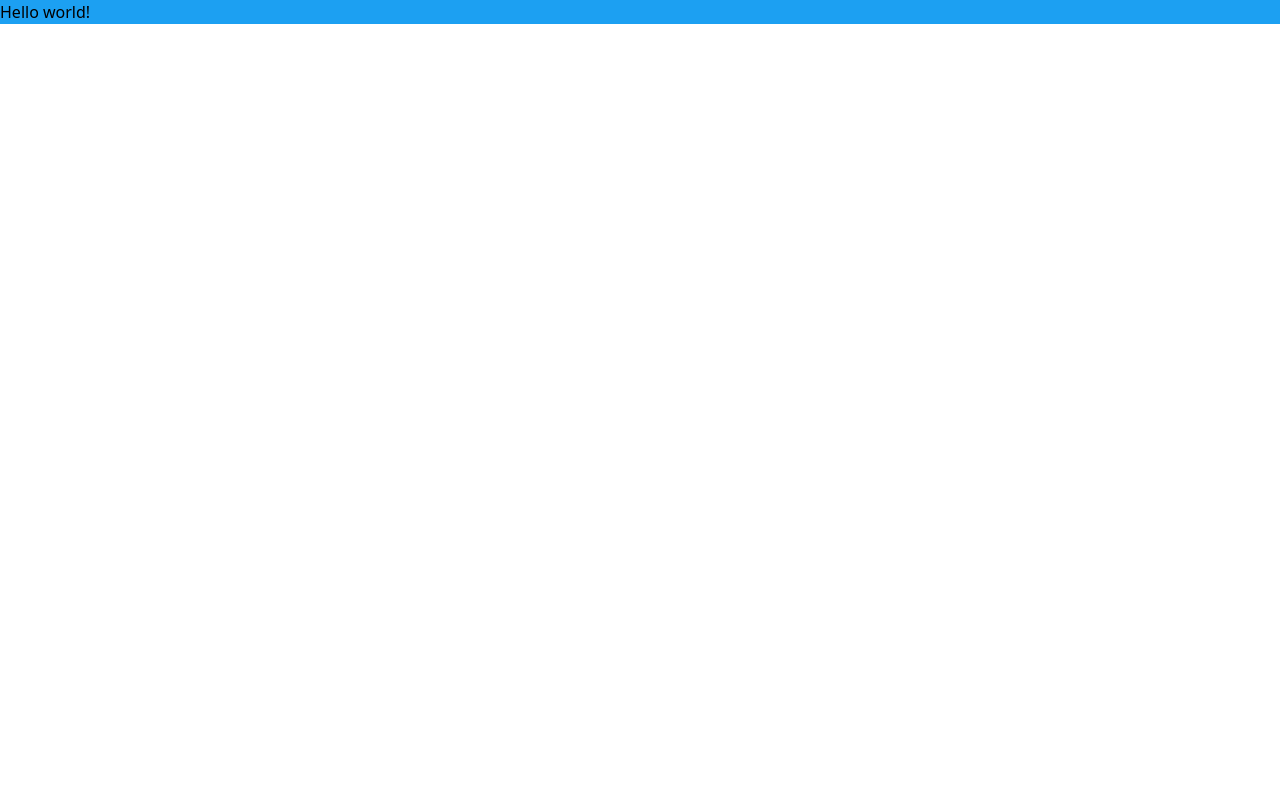
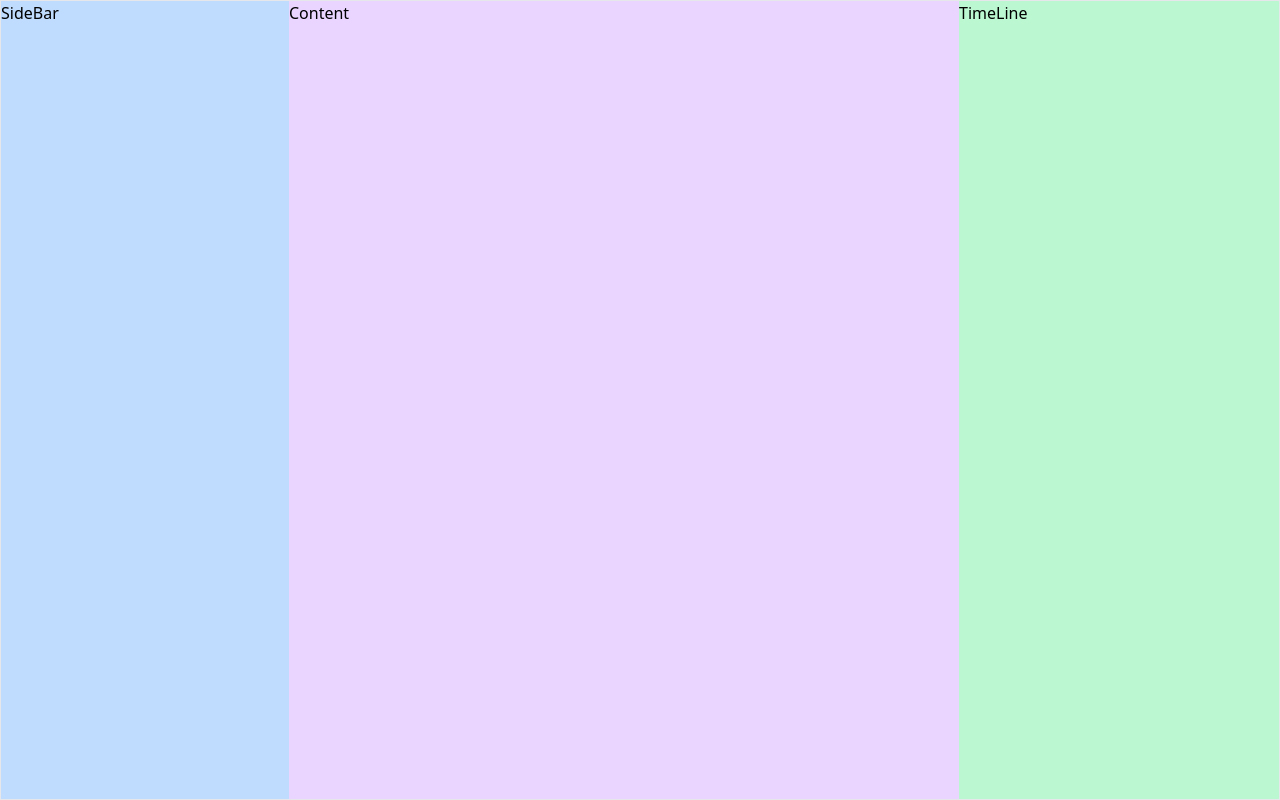
Before and after one commit to MusabBayram/React-Projects, a React (Create React App) app in the folder twitter-clone/: page / in a window 1280 px wide. Built offline with nearby package versions, Linux system fonts and the light colour scheme.

Commit message:
some components added

```diff
--- a/twitter-clone/src/App.js
+++ b/twitter-clone/src/App.js
@@ -1,10 +1,16 @@
 import React from 'react'
+import Container from './layout/Container'
+import Content from './layout/Content'
+import SideBar from './layout/SideBar'
+import Widgets from './layout/Widgets'
 
 function App() {
   return (
-    <h1 className="bg-primary-base">
-      Hello world!
-    </h1>
+    <Container>
+      <SideBar />
+      <Content />
+      <Widgets />
+    </Container>
   )
 }
 
--- /dev/null
+++ b/twitter-clone/src/layout/Container.js
@@ -0,0 +1,9 @@
+import React from 'react'
+
+function Container( {children} ) {
+  return (
+    <div className="flex min-h-screen max-w-7xl mx-auto border">{children}</div>
+  )
+}
+
+export default Container
--- /dev/null
+++ b/twitter-clone/src/layout/Content.js
@@ -0,0 +1,9 @@
+import React from 'react'
+
+function Content() {
+  return (
+    <main className="flex-1 bg-purple-200"><h1>Content</h1></main>
+  )
+}
+
+export default Content
--- /dev/null
+++ b/twitter-clone/src/layout/SideBar.js
@@ -0,0 +1,9 @@
+import React from 'react'
+
+function SideBar() {
+  return (
+    <div className="w-72 bg-blue-200"><h1>SideBar</h1></div>
+  )
+}
+
+export default SideBar
--- /dev/null
+++ b/twitter-clone/src/layout/Widgets.js
@@ -0,0 +1,9 @@
+import React from 'react'
+
+function Widgets() {
+  return (
+    <aside className="bg-green-200 w-80"><h1>TimeLine</h1></aside>
+  )
+}
+
+export default Widgets
```
Also changed, not shown: twitter-clone/src/images/twitter.svg (added).
